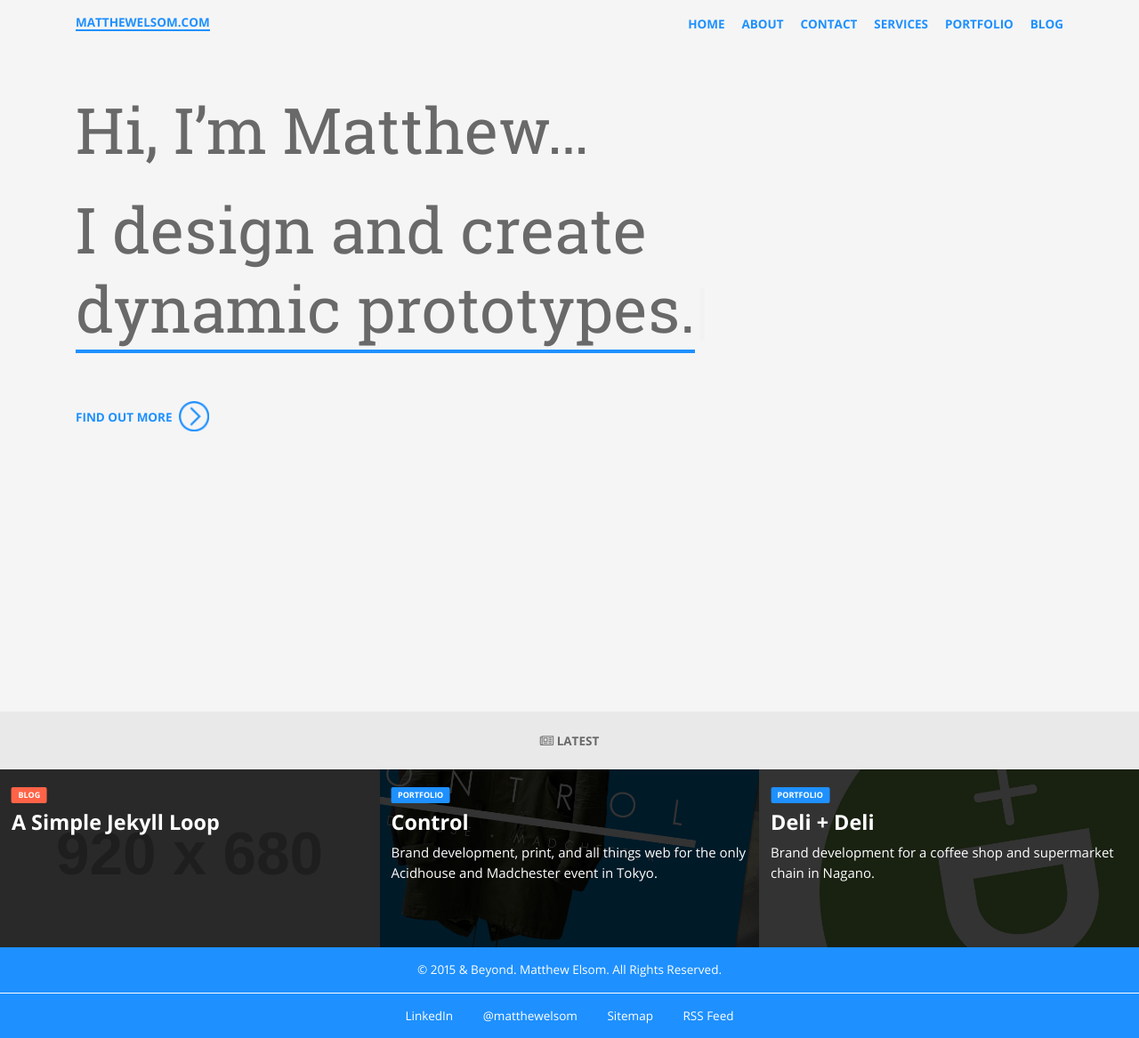
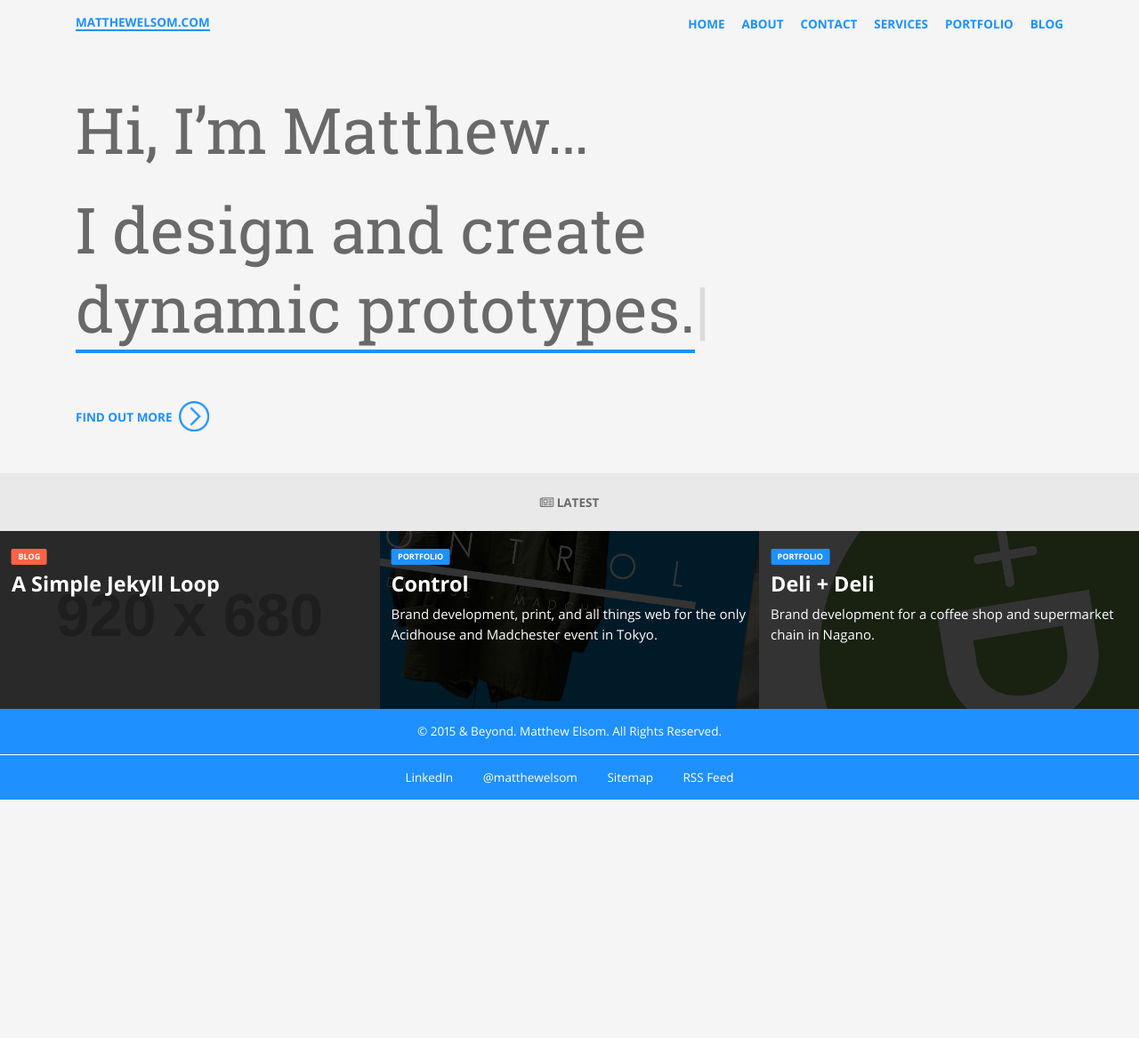
Before and after one commit to codophobia/matthewelsom.github.io, a Jekyll site: the page built from index.md, in a window 1280 px wide. Shown: the whole page at 89% size. Built offline with Jekyll 4.4.1, drawn with Linux system fonts in a browser that asks for light colours; after the commit the page ends 900 px from its top, so only the background shows below that.

Commit message:
Updated Homepage Feed Position

```diff
--- a/assets/_sass/_layouts/_page.scss
+++ b/assets/_sass/_layouts/_page.scss
@@ -1,6 +1,6 @@
 //Home
 #home {
-  .wrapper {
+  &.wrapper {
     position: relative;
     min-height: 100%;
     min-height: calc(100% - 368px);
```
